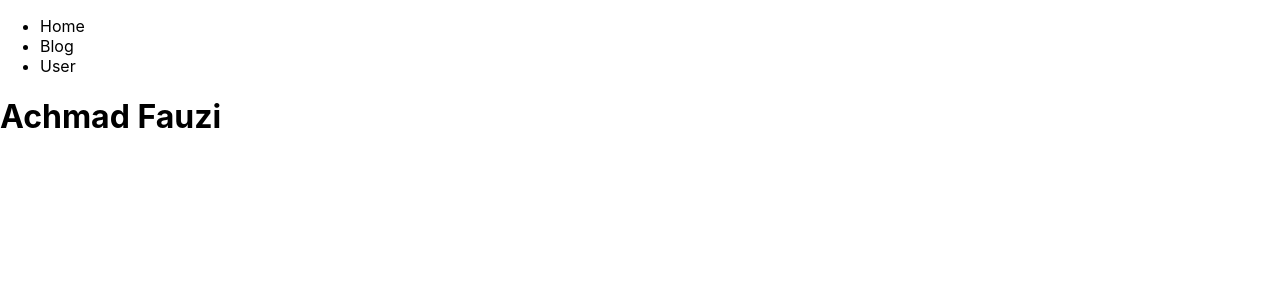
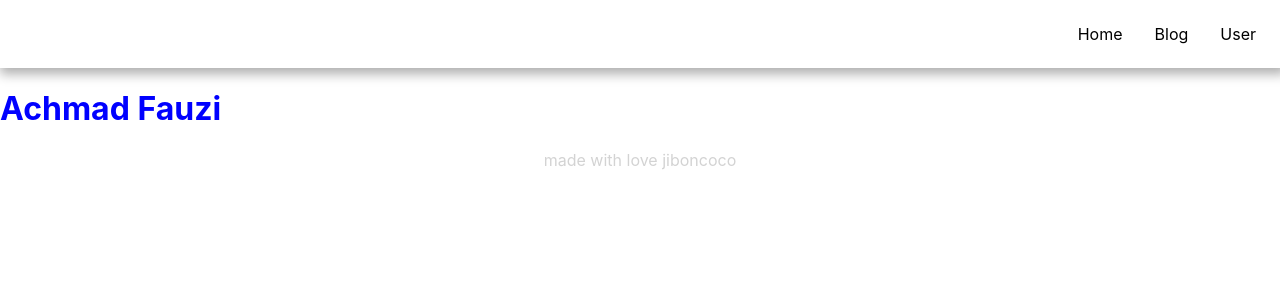
Before and after one commit to jiboncoco/simple-nextjs, a Next.js app: page / in a window 1280 px wide. Shown: the top 300 px of the page. Built offline with nearby package versions, Linux system fonts and the light colour scheme.

Commit message:
add style global and module & create header and footer components

```diff
--- /dev/null
+++ b/components/Footer/Footer.module.css
@@ -0,0 +1,4 @@
+.title {
+    text-align: center;
+    color: lightgray;
+}
--- /dev/null
+++ b/components/Footer/index.tsx
@@ -0,0 +1,9 @@
+import styles from './Footer.module.css';
+
+export default function Footer() {
+    return (
+        <div>
+            <p className={styles.title}>made with love jiboncoco</p>
+        </div>
+    )
+}
--- /dev/null
+++ b/components/Header/Header.module.css
@@ -0,0 +1,14 @@
+.container {
+    padding: 8px;
+    box-shadow: 3px 3px 11px 3px rgb(0 0 0 / 32%);
+}
+
+.list {
+    list-style: none;
+    display: flex;
+    justify-content: flex-end;
+}
+
+.item {
+    margin: 0px 16px;
+}
--- /dev/null
+++ b/components/Header/index.tsx
@@ -0,0 +1,20 @@
+import Link from "next/link"
+import styles from "./Header.module.css";
+
+export default function Header() {
+    return (
+        <header className={styles.container}>
+            <ul className={styles.list}>
+                <li className={styles.item}>
+                    <Link href="/"><a>Home</a></Link>
+                </li>
+                <li className={styles.item}>
+                    <Link href="/blog"><a>Blog</a></Link>
+                </li>
+                <li className={styles.item}>
+                    <Link href="/users"><a>User</a></Link>
+                </li>
+            </ul>
+        </header>
+    )
+}
--- a/pages/blog.tsx
+++ b/pages/blog.tsx
@@ -1,7 +1,7 @@
 export default function blog() {
     return (
         <div>
-            <p>Blog Pages</p>
+            <p className="title">Blog Pages</p>
         </div>
     )
 }
--- a/pages/index.tsx
+++ b/pages/index.tsx
@@ -1,26 +1,15 @@
 import Head from 'next/head';
 import Image from 'next/image';
-import Link from 'next/link';
+import Footer from '../components/Footer';
+import Header from '../components/Header';
 import styles from '../styles/Home.module.css';
 
 export default function Home(){
     return (
         <>
-            <header>
-                <ul>
-                    <li>
-                        <Link href="/"><a>Home</a></Link>
-                    </li>
-                    <li>
-                        <Link href="/blog"><a>Blog</a></Link>
-                    </li>
-                    <li>
-                        <Link href="/users"><a>User</a></Link>
-                    </li>
-                </ul>
-            </header>
-
-            <h1>Achmad Fauzi</h1>
+            <Header />
+            <h1 className={styles['title-homepage']}>Achmad Fauzi</h1>
+            <Footer />
         </>
     );
 }
--- a/styles/Home.module.css
+++ b/styles/Home.module.css
@@ -119,3 +119,7 @@
     flex-direction: column;
   }
 }
+
+.title-homepage{
+  color: blue;
+}
--- a/styles/globals.css
+++ b/styles/globals.css
@@ -4,6 +4,8 @@
   margin: 0;
   font-family: -apple-system, BlinkMacSystemFont, Segoe UI, Roboto, Oxygen,
     Ubuntu, Cantarell, Fira Sans, Droid Sans, Helvetica Neue, sans-serif;
+  max-width: 1400px;
+  margin: auto;
 }
 
 a {
@@ -14,3 +16,7 @@
 * {
   box-sizing: border-box;
 }
+
+.title{
+  color: red;
+}
```
